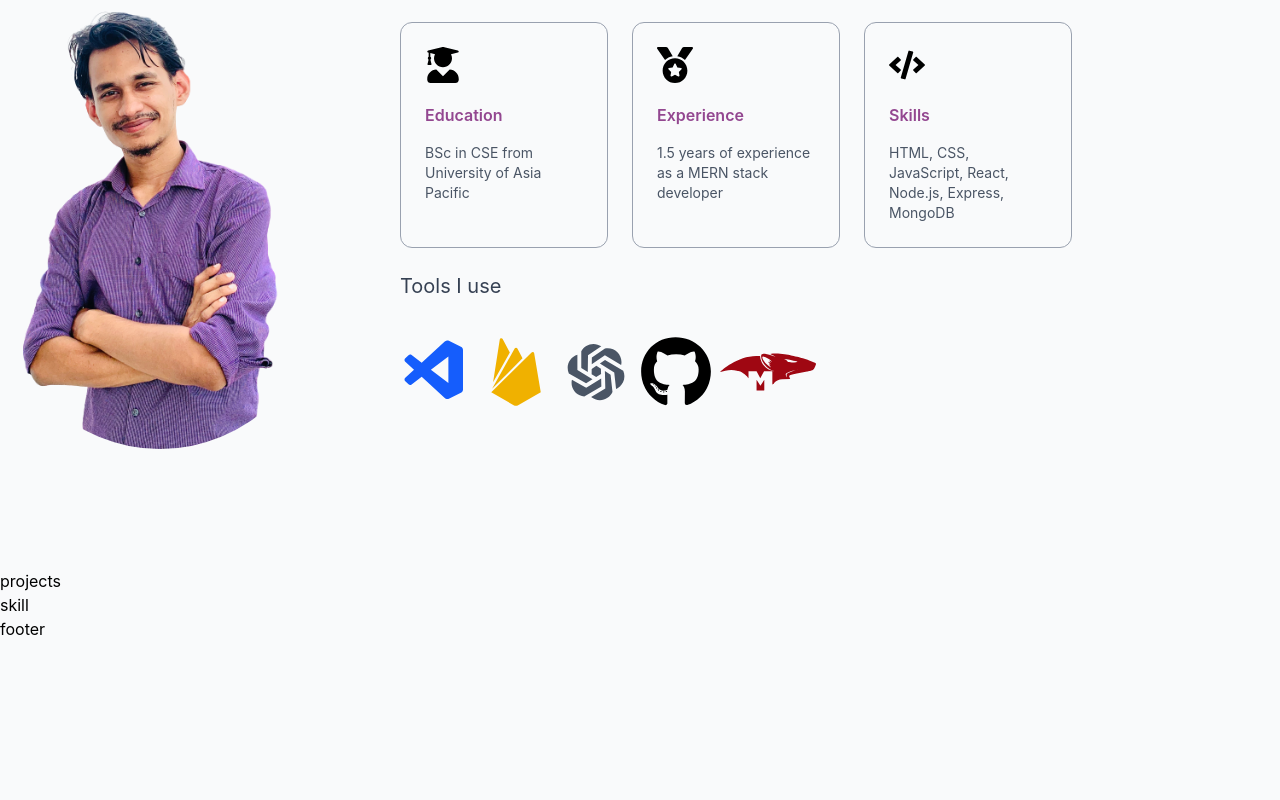
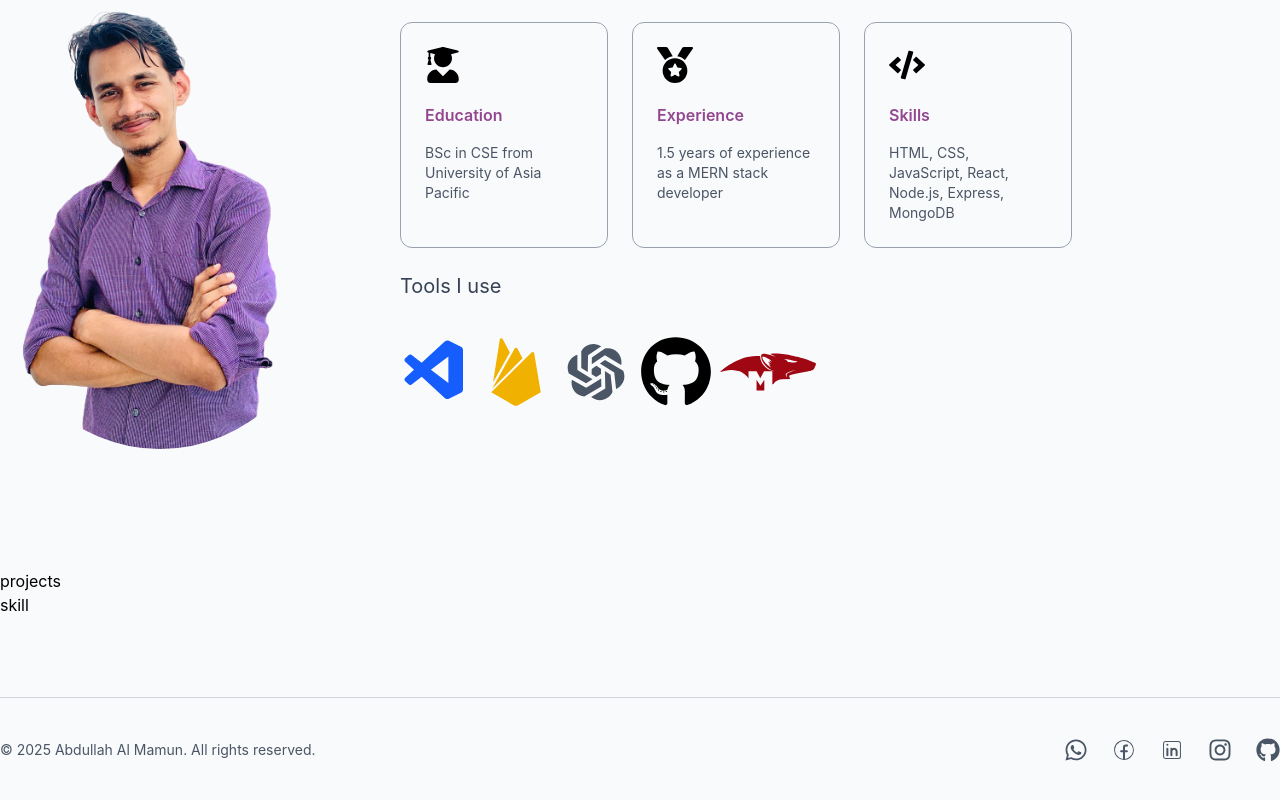
Before and after one commit to mamun-jsx/Portfolio, a React (Vite) app: page / in a window 1280 px wide. Shown: the part 1139-1939 px from the top of the page. Before the commit the page ends 1780 px from the top, so only its background shows below. Built offline with nearby package versions, Linux system fonts and the light colour scheme.

Commit message:
add footer

```diff
--- a/src/component/Footer.jsx
+++ b/src/component/Footer.jsx
@@ -1,11 +1,62 @@
-import React from 'react'
+import React from "react";
+
+import { FaWhatsapp } from "react-icons/fa";
+import { CiFacebook } from "react-icons/ci";
+import { CiLinkedin } from "react-icons/ci";
+import { FaInstagram } from "react-icons/fa6";
+import { FaGithub } from "react-icons/fa";
 
 const Footer = () => {
+  const socialMedia = [
+    { id: 1, icon: <FaWhatsapp />, link: "" },
+    {
+      id: 2,
+      icon: <CiFacebook />,
+      link: "",
+    },
+    {
+      id: 3,
+      icon: <CiLinkedin />,
+      link: "",
+    },
+    {
+      id: 4,
+      icon: <FaInstagram />,
+      link: "",
+    },
+    {
+      id: 5,
+      icon: <FaGithub />,
+      link: "",
+    },
+  ];
   return (
-    <section >
-      footer
+    <section>
+      <footer className="w-full border-t border-gray-300 mt-20">
+        <div className="max-w-7xl mx-auto px-2 md:px-0 py-10 flex flex-col md:flex-row justify-between items-center">
+          <p className="text-sm text-gray-600">
+            &copy; 2025 Abdullah Al Mamun. All rights reserved.
+          </p>
+          <ul className="flex items-center gap-6 mt-4 md:mt-0">
+            {socialMedia.map((social) => {
+              return (
+                <li key={social.id}>
+                  <a
+                    className="text-2xl text-gray-600 hover:text-gray-800"
+                    href={social.link}
+                    target="_blank"
+                    rel="noopener noreferrer"
+                  >
+                    {social.icon}
+                  </a>
+                </li>
+              );
+            })}
+          </ul>
+        </div>
+      </footer>
     </section>
-  )
-}
+  );
+};
 
-export default Footer
+export default Footer;
```
Also changed, not shown: src/assets/projectImage.jpg (added).
